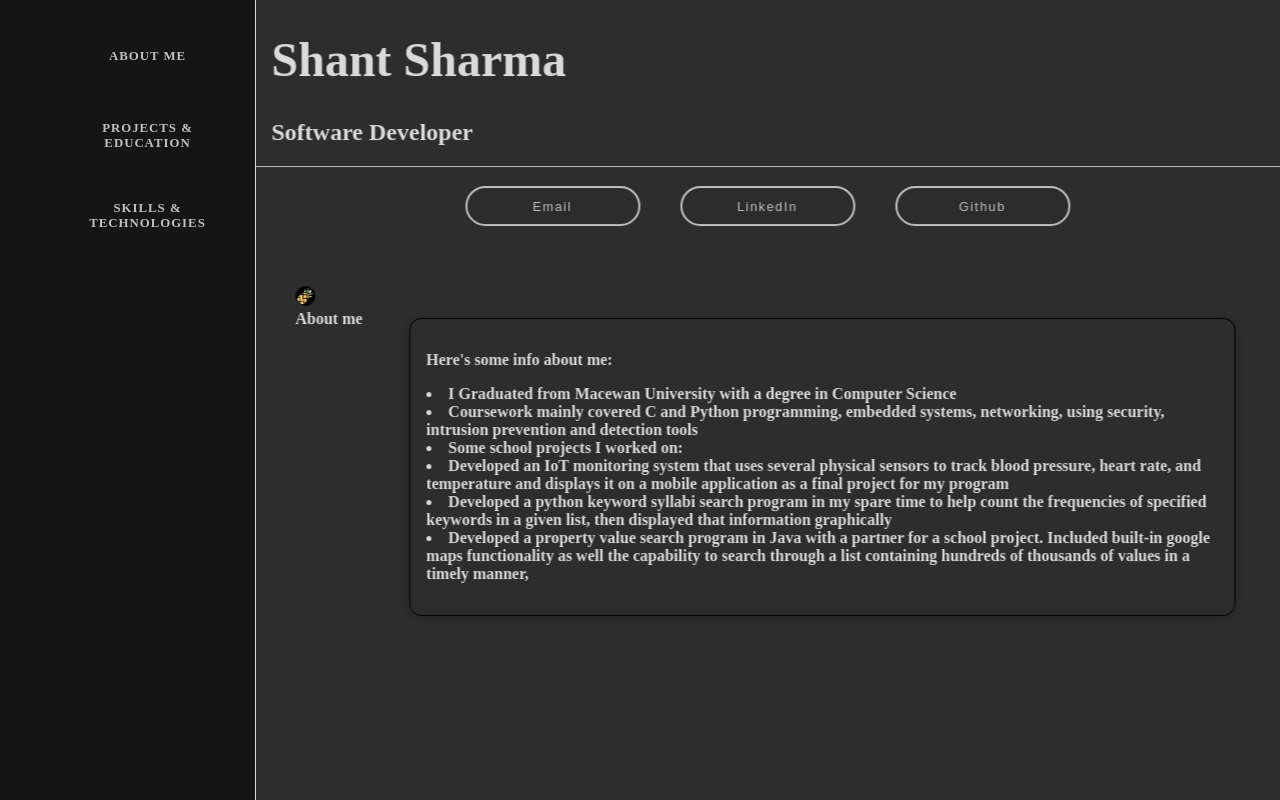
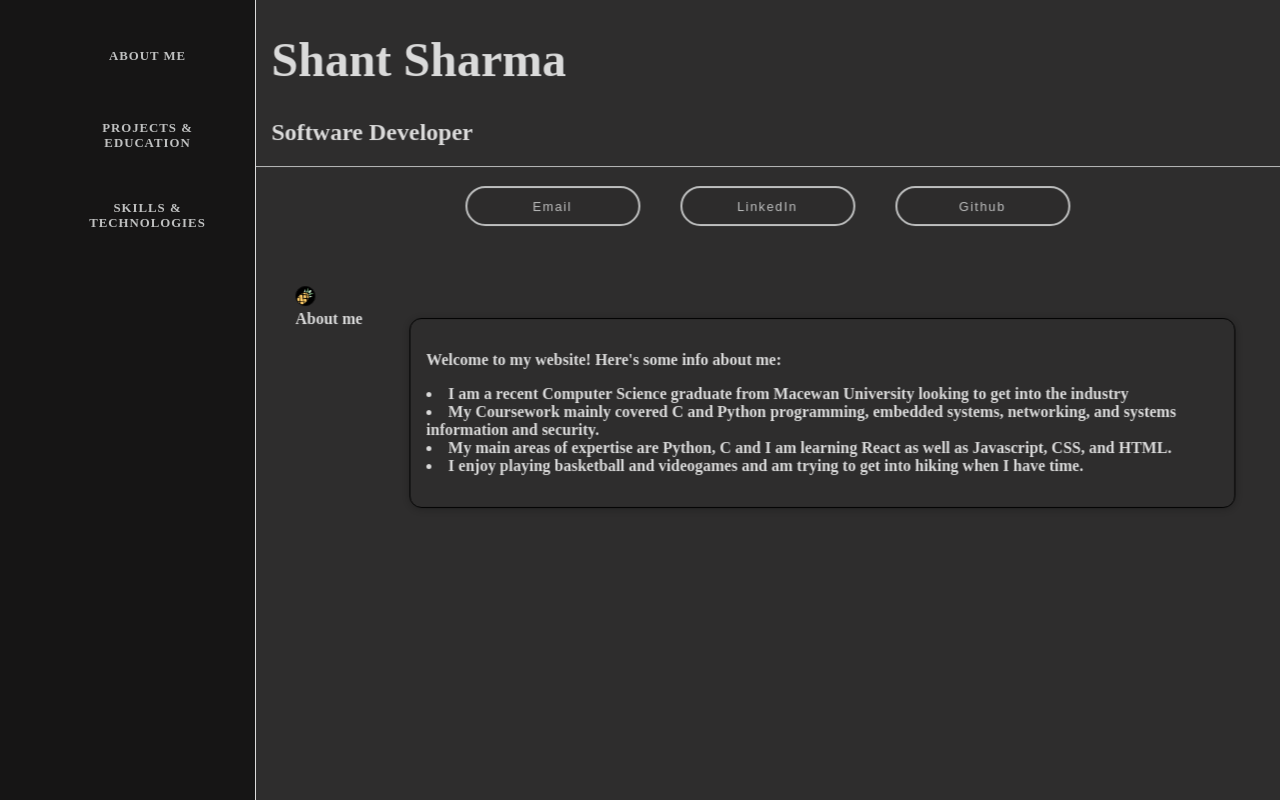
Before and after one commit to shant277/shantsharma.com, a React (Create React App) app: page / in a window 1280 px wide. Shown: the top 800 px of the page. Built offline with nearby package versions, Linux system fonts and the light colour scheme.

Commit message:
change summary

```diff
--- a/src/constants/Constants.js
+++ b/src/constants/Constants.js
@@ -1,13 +1,10 @@
 //summary page descriptions
 export const summary = [
-  "Here's some info about me: ",
-  "I Graduated from Macewan University with a degree in Computer Science",
-  "Coursework mainly covered C and Python programming, embedded systems, networking, using security, intrusion prevention and detection tools",
-  "Some school projects I worked on:",
-  "Developed an IoT monitoring system that uses several physical sensors to track blood pressure, heart rate, and temperature and displays it on a mobile application as a final project for my program",
-  "Developed a python keyword syllabi search program in my spare time to help count the frequencies of specified keywords in a given list, then displayed that information graphically",
-  "Developed a property value search program in Java with a partner for a school project. Included built-in google maps functionality as well the capability to search through a list containing hundreds of thousands of values in a timely manner,",
-
+  "Welcome to my website! Here's some info about me: ",
+  "I am a recent Computer Science graduate from Macewan University looking to get into the industry",
+  "My Coursework mainly covered C and Python programming, embedded systems, networking, and systems information and security. ",
+    " My main areas of expertise are Python, C and I am learning React as well as Javascript, CSS, and HTML. ",
+  "I enjoy playing basketball and videogames and am trying to get into hiking when I have time."
 ];
 
 // project page descriptions
@@ -42,7 +39,6 @@ export const projects = {
       "Allowed a user to search for specific property values in Edmonton with a given dataset. Some features included: ",
       "A built-in Google maps feature to allow visualization of property locations when searching for properties. ",
       "was able to search by address, and values. Designed the program specifically with scalability and extendibility for the future",
-
     ],
   ],
   project4: [
@@ -51,10 +47,9 @@ export const projects = {
       "Set up a firewall, and partitioned disk storage for increased security, Installed intrusion detection systems such as tripwire,",
       "and system monitoring while performing regular security audits. Set up user accounts and assigned permissions according to a need-to-know basis",
       "Performed automated tests using pentesting tools such as John the ripper, chkrootkit and Lynis, to check for system health and security",
-      "Wrote user guides and security reports on system."
+      "Wrote user guides and security reports on system.",
     ],
   ],
-
 };
 
 export const languages = [
@@ -68,10 +63,11 @@ export const languages = [
   "Javascript",
   "HTML",
   "CSS",
-  "Assembly Language"
+  "Assembly Language",
 ];
 
-export const technologies = ["Git",
+export const technologies = [
+  "Git",
   "Linux",
   "Windows",
   "Amazon Lightsail",
@@ -79,7 +75,7 @@ export const technologies = ["Git",
   "VsCode",
   "Ardunio IDE",
   "Linux/Unix Cli",
-]
+];
 
 export const links = {
   Email: "www.shantsharma.com",
@@ -91,26 +87,26 @@ export const pageVariants = {
   initial: {
     opacity: 0,
     x: "-100vw",
-      scale: 0.8
+    scale: 0.8,
   },
   in: {
     opacity: 1,
     x: 0,
-      scale: 1
+    scale: 1,
   },
   out: {
     opacity: 0,
     x: "100vw",
-      scale: 0.5
-    }
+    scale: 0.5,
+  },
 };
 
 export const pageTransition = {
   type: "tween",
   ease: "anticipate",
-    duration: 0.7
+  duration: 0.7,
 };
 
 export const pageStyle = {
-    position: "absolute"
+  position: "absolute",
 };
```
Lines whose indentation alone changed are shown as unchanged.
